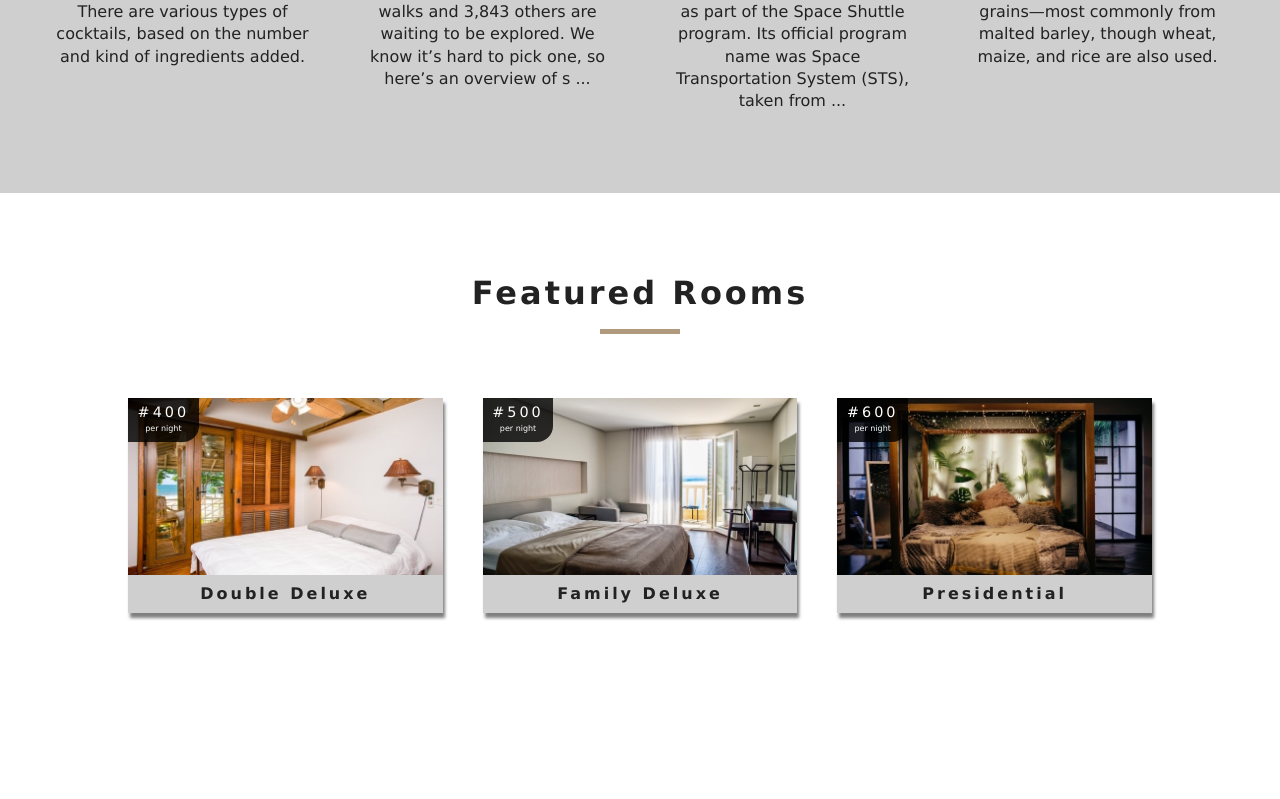
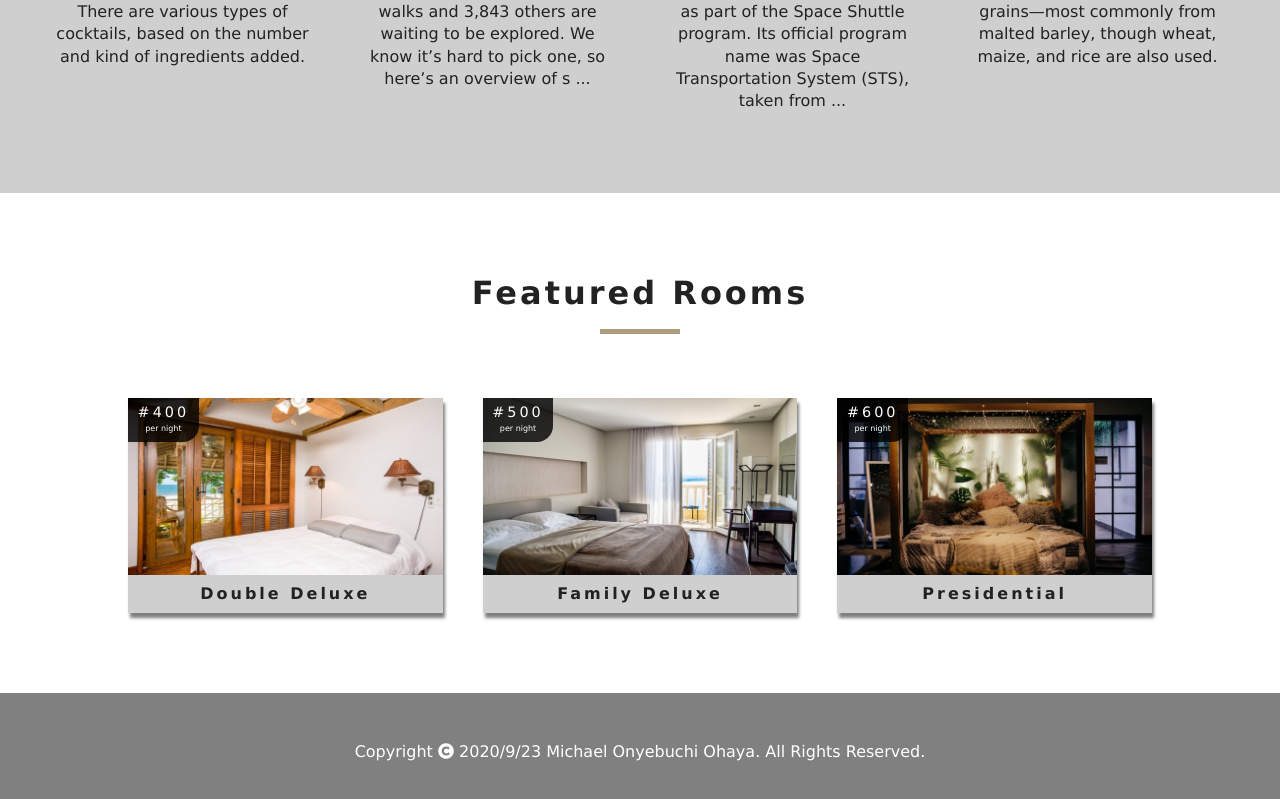
Before and after one commit to ohayamic/Mega-FoodApp-Recipe-AdvisoryApp, a React (Create React App) app: page / in a window 1280 px wide. Shown: the part 1014-1813 px from the top of the page. Before the commit the page ends 1707 px from the top, so only its background shows below. Built offline with nearby package versions, Linux system fonts and the light colour scheme.

Commit message:
Added the footer component

```diff
--- /dev/null
+++ b/src/Components/Footer.js
@@ -0,0 +1,25 @@
+import React from 'react'
+import styled from "styled-components"
+
+const FooterDiv = styled.footer`
+  padding: 1rem;
+  padding: 3rem;
+  text-align:center;
+  background-color: gray;
+  color:white;
+  `
+
+export const Footer = () => {
+    // get the Date inbuilt function
+  let d = new Date();
+
+    return (
+        <FooterDiv className="section">
+            <p>Copyright {/* */}
+                 <i className="fas fa-copyright"></i> {/* */}
+                {d.getFullYear()}{"/"}{d.getMonth() + 1}
+                {"/"}{d.getUTCDate()} Michael Onyebuchi Ohaya. All Rights Reserved.
+            </p>
+        </FooterDiv>
+    )
+}
--- a/src/Components/Home/Home.js
+++ b/src/Components/Home/Home.js
@@ -4,6 +4,7 @@ import { Hero } from "../Hero/Hero";
 import { Banner } from "../Banner/Banner";
 import { Services } from "../Services/Services";
 import { FeaturedRoom } from "../FeaturedRoom/FeaturedRoom";
+import {Footer} from "../Footer"
 
 import "./Home.scss";
 export const Home = () => {
@@ -18,6 +19,8 @@ export const Home = () => {
       </Hero>
       <Services />
       <FeaturedRoom />
+      <Footer />
+
     </div>
   );
 };
```
